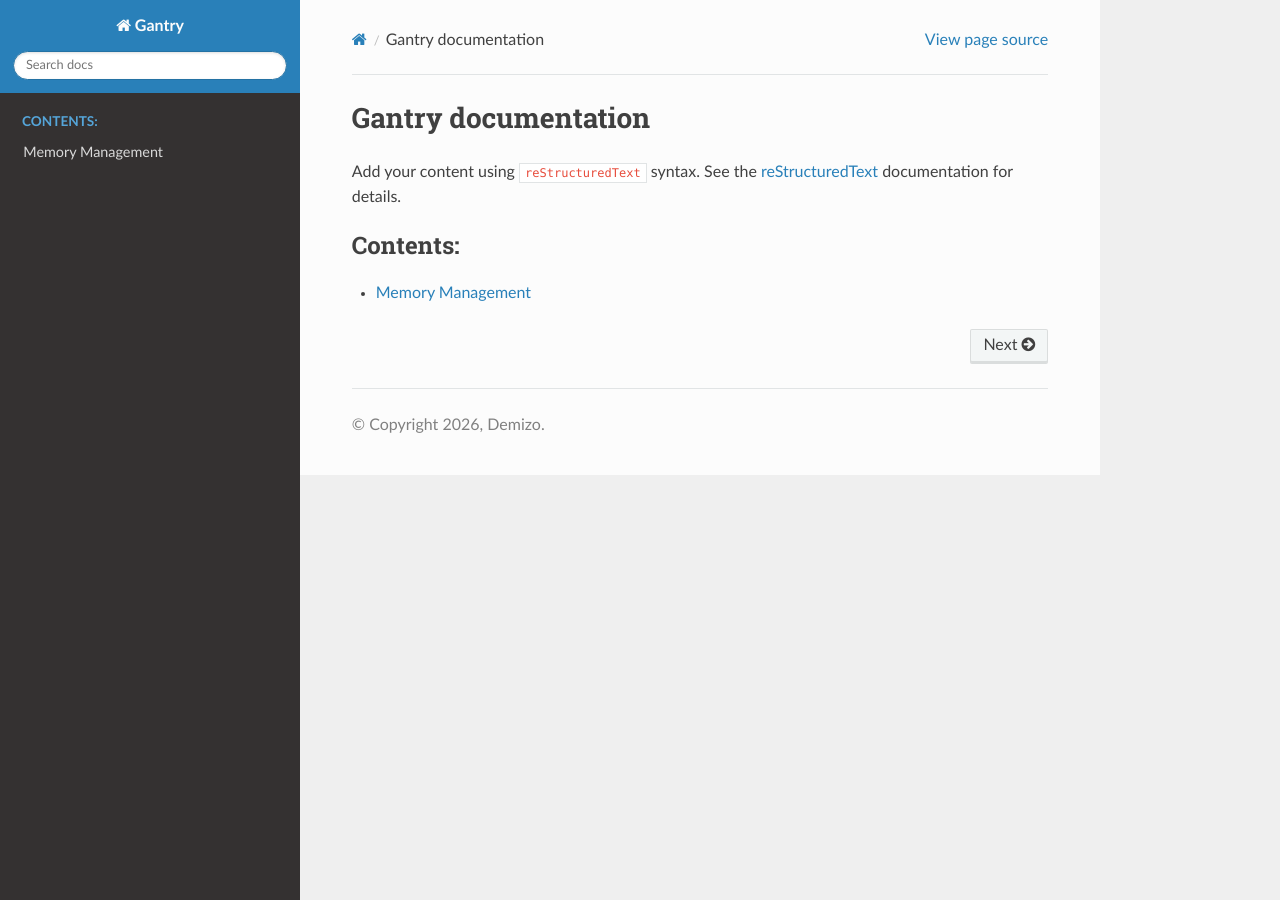
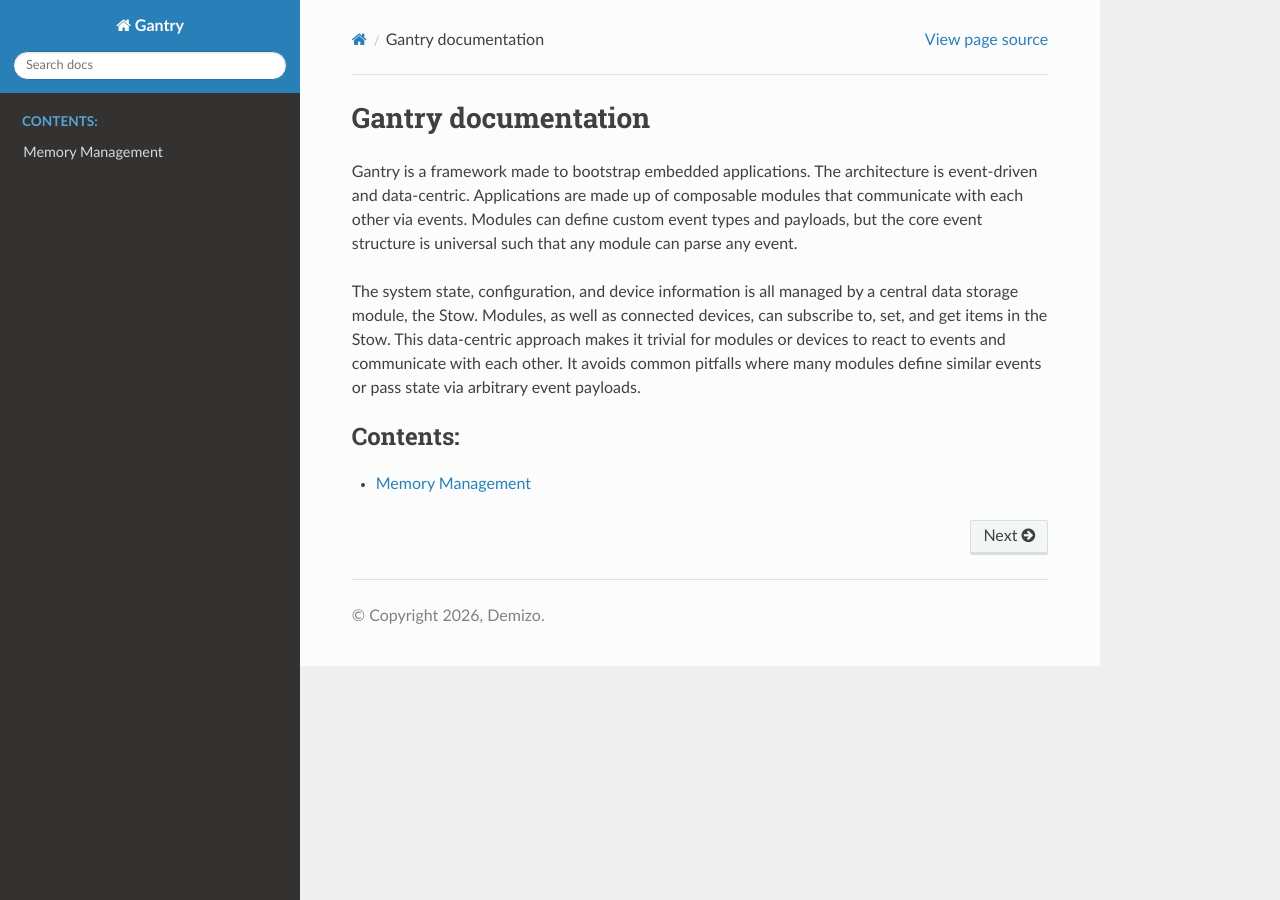
Before and after one commit to Demizo/Gantry, a Sphinx documentation site: the page built from docs/source/index.rst, in a window 1280 px wide. Built offline with Sphinx 7.4.7 and the Read the Docs theme 3.1.0, drawn with Linux system fonts in a browser that asks for light colours.

Commit message:
docs: initial description

```diff
--- a/docs/source/index.rst
+++ b/docs/source/index.rst
@@ -1,10 +1,9 @@
 Gantry documentation
 ====================
 
-Add your content using ``reStructuredText`` syntax. See the
-`reStructuredText <https://www.sphinx-doc.org/en/master/usage/restructuredtext/index.html>`_
-documentation for details.
+Gantry is a framework made to bootstrap embedded applications. The architecture is event-driven and data-centric. Applications are made up of composable modules that communicate with each other via events. Modules can define custom event types and payloads, but the core event structure is universal such that any module can parse any event.
 
+The system state, configuration, and device information is all managed by a central data storage module, the Stow. Modules, as well as connected devices, can subscribe to, set, and get items in the Stow. This data-centric approach makes it trivial for modules or devices to react to events and communicate with each other. It avoids common pitfalls where many modules define similar events or pass state via arbitrary event payloads.
 
 .. toctree::
    :maxdepth: 2
--- a/docs/source/memory_management/index.rst
+++ b/docs/source/memory_management/index.rst
@@ -1,7 +1,7 @@
 Memory Management
 ===================
 
-Memory Management details
+Memory Management details.
 
 .. toctree::
    :maxdepth: 2
```
